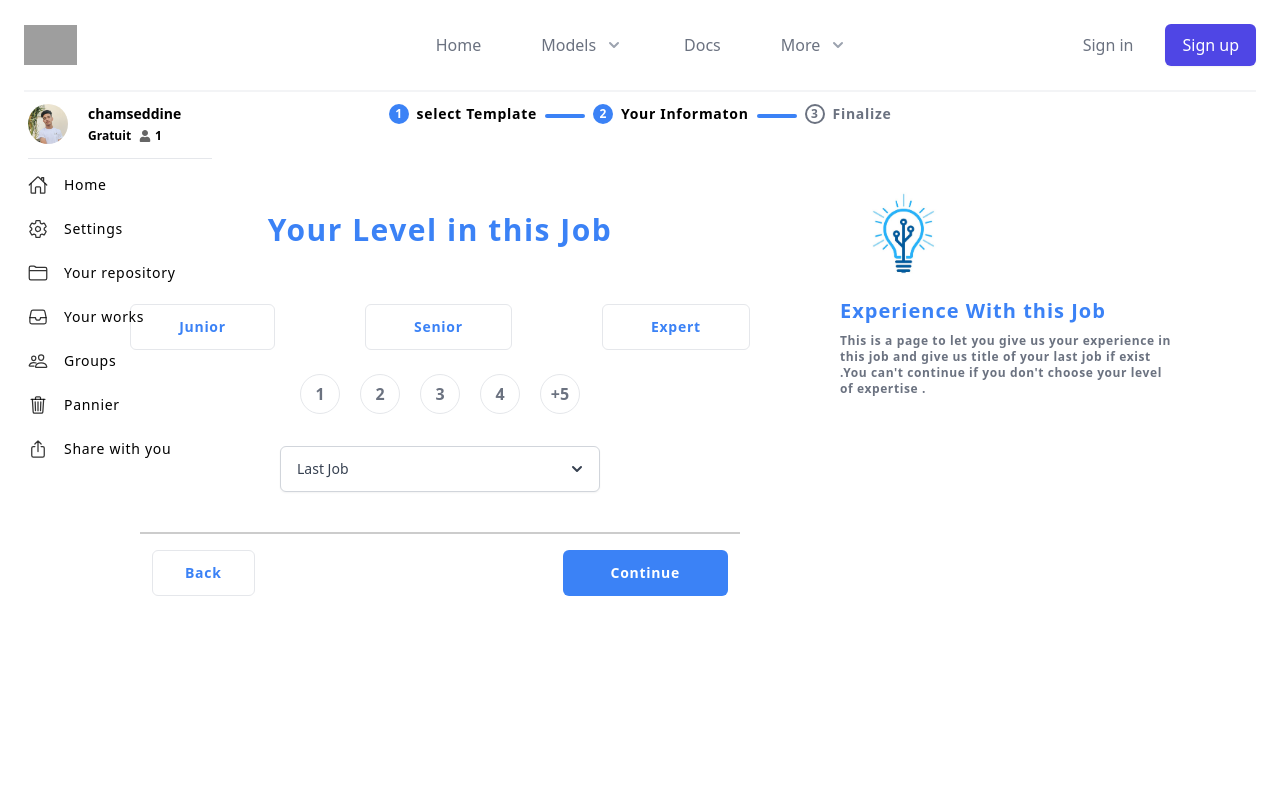
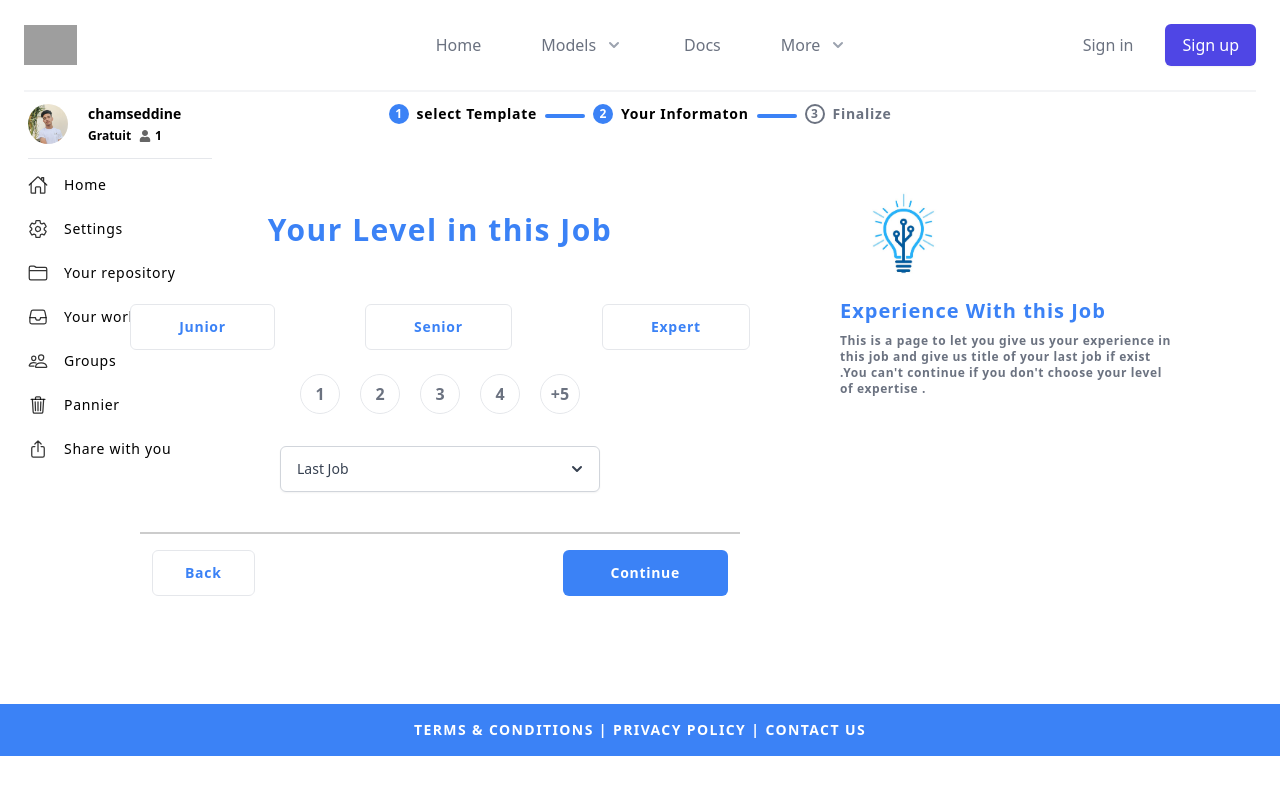
Before and after one commit to chamsou-Br/next_steps, a Next.js app: page /coverLetter/informations in a window 1280 px wide. Shown: the top 794 px of the page. Built offline with nearby package versions, Linux system fonts and the light colour scheme; grey boxes are pictures that could not be loaded.

Commit message:
add footer

```diff
--- /dev/null
+++ b/components/Footer.jsx
@@ -0,0 +1,15 @@
+import React from 'react'
+
+function Footer() {
+  return (
+    <footer className=' absolute w-full bottom-0'>
+        <div className='  bg-blue-500 text-white font-bold sm:tracking-widest text-xs sm:text-sm flex justify-center py-4'>
+            <div className=' hover:underline cursor-pointer'>TERMS & CONDITIONS </div><span>&nbsp;|&nbsp;</span>
+            <div className=' hover:underline cursor-pointer'> PRIVACY POLICY </div><span>&nbsp;|&nbsp; </span>
+            <div className=' hover:underline cursor-pointer'> CONTACT US</div>
+        </div>
+    </footer>
+  )
+}
+
+export default Footer
--- a/components/Layout.jsx
+++ b/components/Layout.jsx
@@ -3,6 +3,7 @@ import Head from 'next/head';
 import Navbar from "./navbar";
 import Sidebar from "./sidebar";
 import classNames from "classnames";
+import Footer from "./Footer";
 
 
 const Layout = ({children , ToogleLoginPage , ToogleRegisterPage}) => {
@@ -19,12 +20,13 @@ const Layout = ({children , ToogleLoginPage , ToogleRegisterPage}) => {
 
     return (
     <div className="root min-h-full relative" >
+        <Footer />
         <Head>
             <title>Create Next App</title>
             <link rel="icon" href="/favicon.ico" />
         </Head>
         <Navbar onToggleSideBar={onToggleSideBar} ToogleLoginPage={ToogleLoginPage} ToogleRegisterPage={ToogleRegisterPage} />
-        <div className="flex overflow-hidden">
+        <div className="flex relative overflow-hidden">
             <Sidebar sidebarActive={sidebarActive}  />
             <div className={classNames(" w-full ",{
                     "animate-childrenOpen" : sidebarActive ,
--- a/pages/coverLetter/informations.js
+++ b/pages/coverLetter/informations.js
@@ -1,12 +1,13 @@
 import React, { useState } from 'react'
 import ExperienceCL from '../../components/ExperienceCL'
+import Footer from '../../components/Footer'
 import PhaseCoverLetter from '../../components/PhaseCoverLetter'
 import SelectJobCL from '../../components/SelectJobCL'
 
 function informations() {
 
   return (
-    <div>
+    <div className=' relative'>
         <PhaseCoverLetter data={2} />
         <ExperienceCL />
 
```
